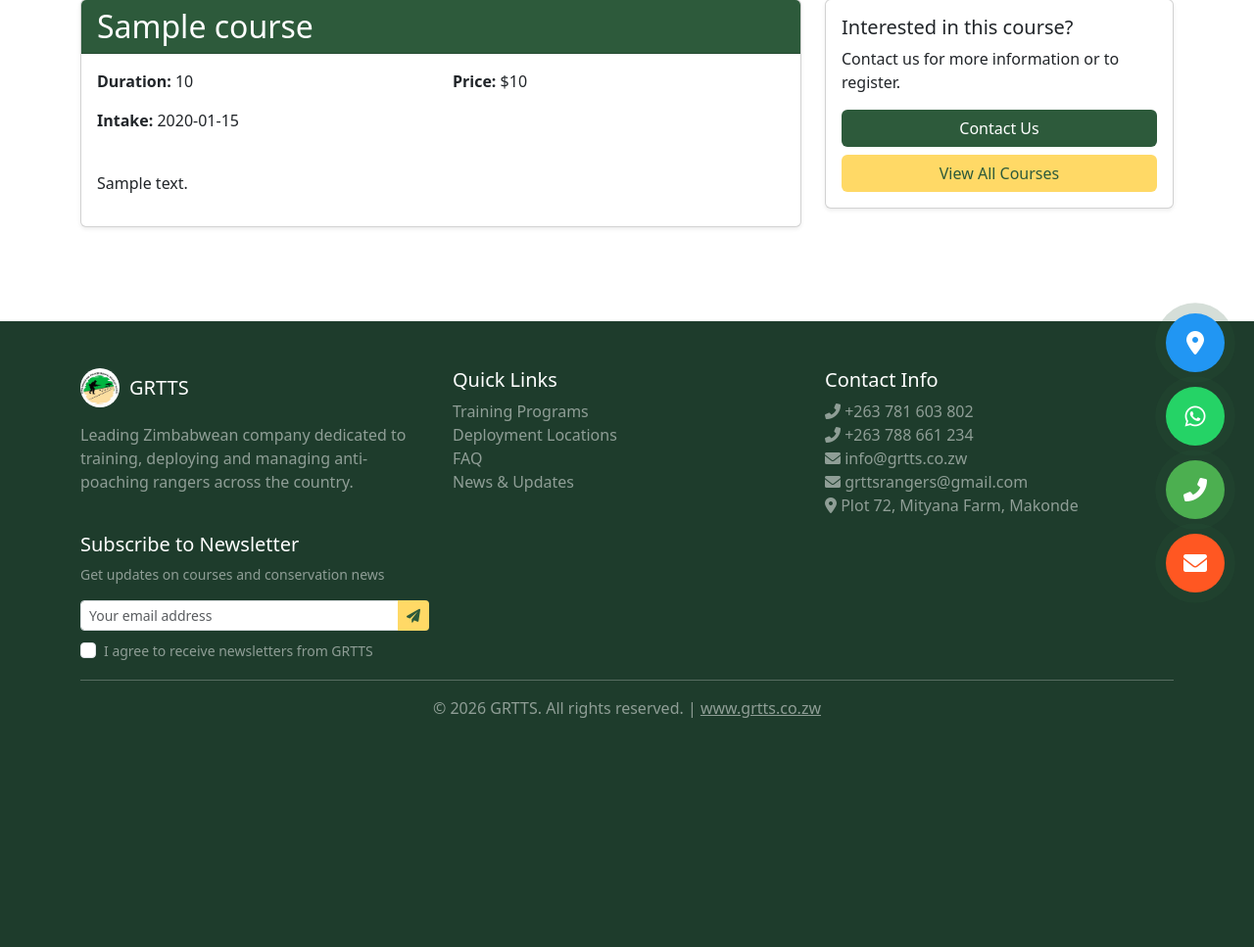
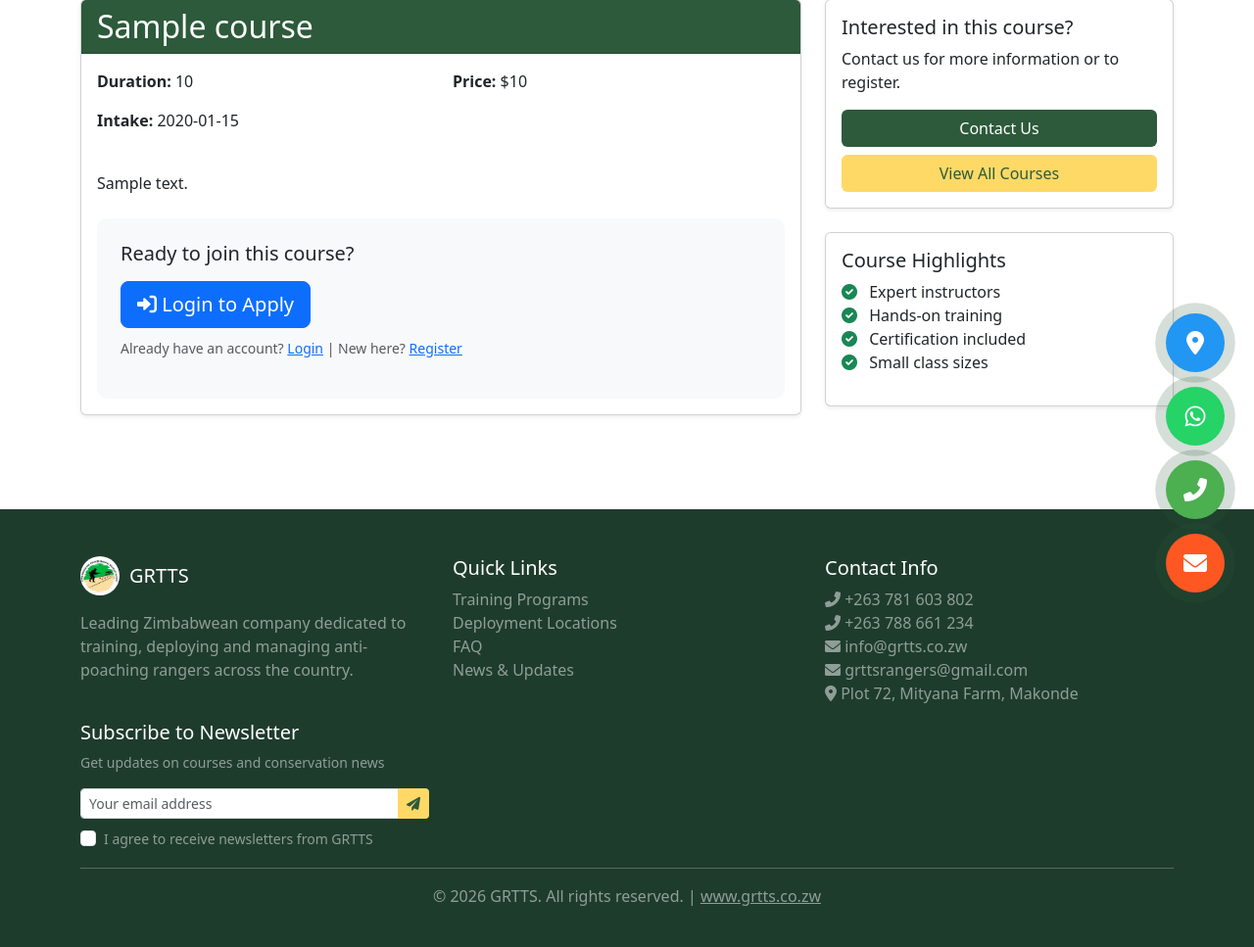
Before and after one commit to SlyJeremiah/grtts_website, a Django app: template main/templates/main/course_detail.html in a window 1280 px wide. Shown: the part 165-1132 px from the top of the page at 98% size. Before the commit the page ends 898 px from the top, so only its background shows below. Run offline with Django 5.2, Linux system fonts and the light colour scheme; the template is opened without the code that fills it: most values are stand-ins (such as "Sample title", 1, 10 or a date in 2020).

Commit message:
Add application button section to course detail page

```diff
--- a/main/templates/main/course_detail.html
+++ b/main/templates/main/course_detail.html
@@ -50,6 +50,37 @@
                         <p><small>*Accommodation in tents provided</small></p>
                     </div>
                     {% endif %}
+
+                    <!-- ===== NEW: Application Button Section ===== -->
+                    <div class="mt-4 p-4" style="background-color: #f8f9fa; border-radius: 10px;">
+                        <h5 class="mb-3">Ready to join this course?</h5>
+                        {% if user.is_authenticated %}
+                            {% if existing_application %}
+                                {% if existing_application.status == 'draft' %}
+                                    <a href="{% url 'main:edit_application' existing_application.id %}" class="btn btn-warning btn-lg">
+                                        <i class="fas fa-edit"></i> Continue Draft Application
+                                    </a>
+                                {% else %}
+                                    <a href="{% url 'main:application_detail' existing_application.id %}" class="btn btn-info btn-lg">
+                                        <i class="fas fa-eye"></i> View Your Application
+                                    </a>
+                                {% endif %}
+                            {% else %}
+                                <a href="{% url 'main:apply_for_course' course.id %}" class="btn btn-success btn-lg">
+                                    <i class="fas fa-file-signature"></i> Apply for This Course
+                                </a>
+                            {% endif %}
+                        {% else %}
+                            <a href="{% url 'login' %}?next={% url 'main:course_detail' course.id %}" class="btn btn-primary btn-lg">
+                                <i class="fas fa-sign-in-alt"></i> Login to Apply
+                            </a>
+                            <p class="mt-2 text-muted">
+                                <small>Already have an account? <a href="{% url 'login' %}?next={% url 'main:course_detail' course.id %}">Login</a> |
+                                New here? <a href="{% url 'register' %}">Register</a></small>
+                            </p>
+                        {% endif %}
+                    </div>
+                    <!-- ===== End Application Button Section ===== -->
                 </div>
             </div>
         </div>
@@ -63,6 +94,19 @@
                     <a href="{% url 'courses' %}" class="btn w-100" style="background-color: #ffd966; color: #2d5a3b;">View All Courses</a>
                 </div>
             </div>
+
+            <!-- Optional: Add a quick info card -->
+            <div class="card shadow-sm mt-4">
+                <div class="card-body">
+                    <h5 class="card-title">Course Highlights</h5>
+                    <ul class="list-unstyled">
+                        <li><i class="fas fa-check-circle text-success me-2"></i> Expert instructors</li>
+                        <li><i class="fas fa-check-circle text-success me-2"></i> Hands-on training</li>
+                        <li><i class="fas fa-check-circle text-success me-2"></i> Certification included</li>
+                        <li><i class="fas fa-check-circle text-success me-2"></i> Small class sizes</li>
+                    </ul>
+                </div>
+            </div>
         </div>
     </div>
 </div>
```
